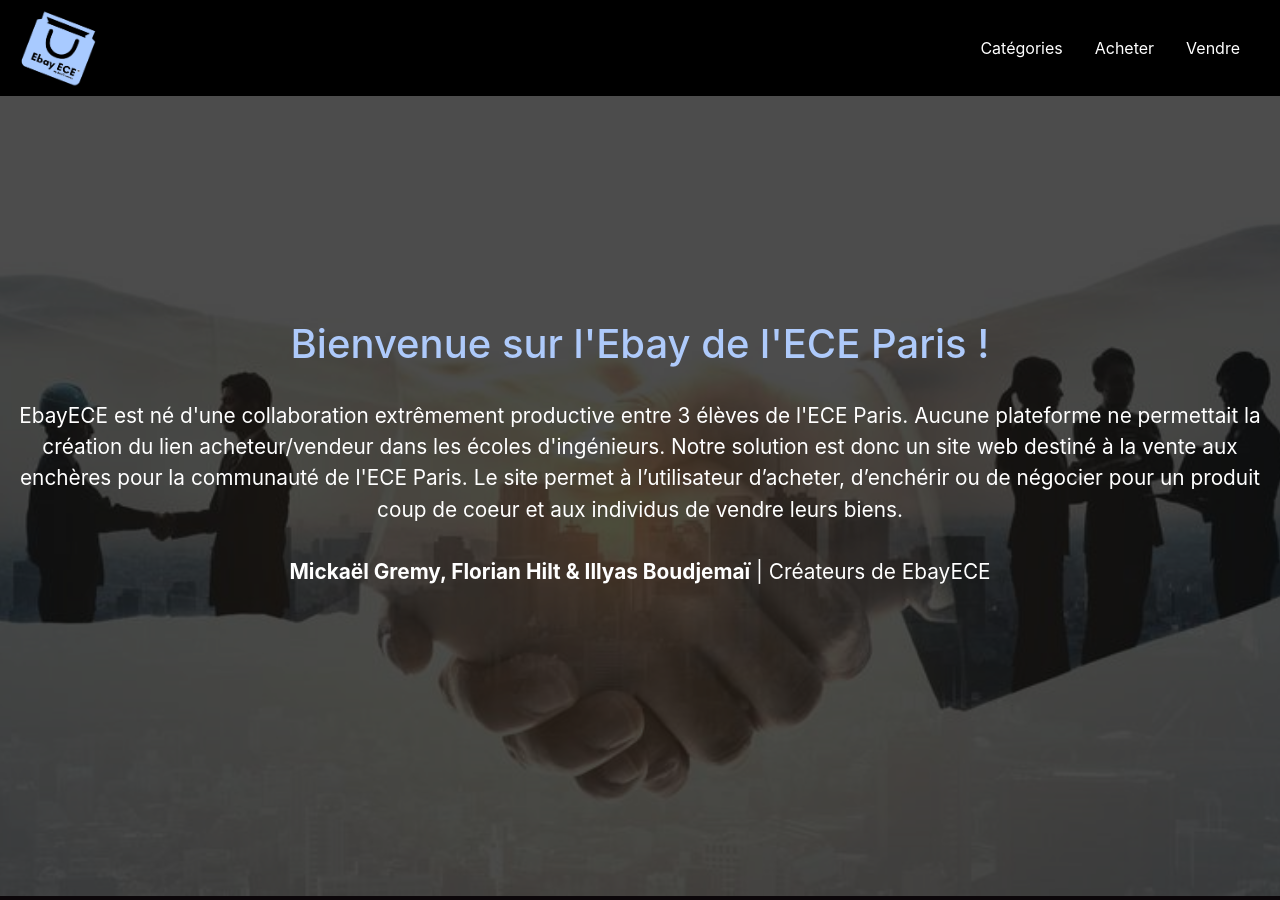
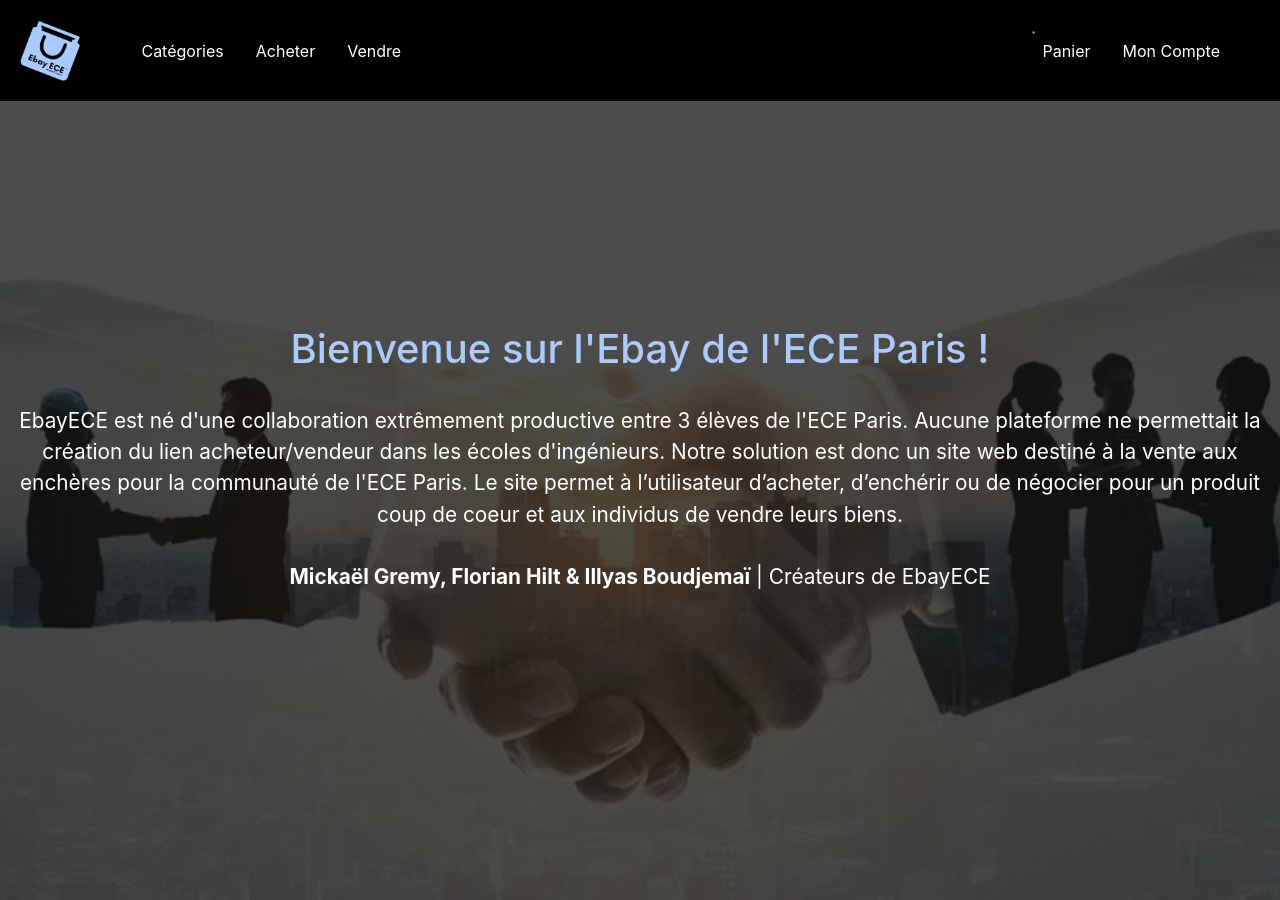
Before and after one commit to MickaelGremy/ProjetPiscine2020, a PHP site: page /home.html in a window 1280 px wide. Shown: the top 900 px of the page. Run offline with PHP 8.4, Linux system fonts and the light colour scheme.

Commit message:
Mise à jour de la navbar

```diff
--- a/home.css
+++ b/home.css
@@ -114,12 +114,55 @@ body
 .nav-link:hover
 {
     color: darkred;
+    border-bottom: 2px solid gold;
 }
 
 .navbar-collapse
 {
+    padding-left: 50px;
+    justify-content: flex-start;
+}
+
+.navbar-end
+{
+    padding-right: 20px;
     justify-content: flex-end;
 }
+
+nav ul{
+    list-style-type: none;
+}
+
+nav a{
+    display: block;
+    padding: 10px 0px;
+    color: black;
+}
+
+nav a:hover
+{
+    color: darkorange;
+    text-decoration: none;
+
+}
+
+.sous
+{
+    display: none;
+    background-color: white;
+    position: absolute;
+    width: auto;
+    z-index: 1000;
+    padding-right: 20px;
+}
+
+.deroulant:hover .sous
+{
+    display: block;
+}
+
+
+
 
 .page-footer
 {
--- a/home.html
+++ b/home.html
@@ -30,16 +30,27 @@
     <body>
 
         <nav class="navbar navbar-expand-md">
-            <img src="EbayECE.jpg" height="80" width="auto">
-            <button class="navbar-toggler navbar-dark" type="button" data-toggle="collapse" data-target="#main-navigation">
-            <span class="navbar-toggler-icon"></span>
-            </button>
+            <a href="home.html" target="_blank"><img src="EbayECE.jpg" height="65" width="auto"></a>
+            <div class="navbar-collapse" id="main-navigation">
+            <ul class="navbar-nav">
+                <li class="nav-item deroulant"><a class="nav-link" href="#">Catégories</a>
+                    <ul class="sous">
+                        <li><a href="#">Ferraille ou trésor</a></li>
+                        <li><a href="#">Bon pour le musée</a></li>
+                        <li><a href="#">Accessoires VIP</a></li>
+                    </ul>
+                </li>
+                <li class="nav-item"><a class="nav-link" href="achat.html">Acheter</a></li>
+                <li class="nav-item"><a class="nav-link" href="vente.html">Vendre</a></li>
+            </ul>
+            </div>
 
-            <div class="collapse navbar-collapse" id="main-navigation">
+
+
+            <div class="navbar-end" id="main-navigation">
             <ul class="navbar-nav">
-                <li class="nav-item"><a class="nav-link" href="#">Catégories</a></li>
-                <li class="nav-item"><a class="nav-link" href="#">Acheter</a></li>
-                <li class="nav-item"><a class="nav-link" href="#">Vendre</a></li>
+                <img src="EbayECE.jpg" height="3" width="auto"><li class="nav-item"><a class="nav-link" href="#">Panier</a></li>
+                <li class="nav-item"><a class="nav-link" href="#">Mon Compte</a></li>
             </ul>
             </div>
         </nav>
```
Also changed, not shown: register.html (+5 -5 lines).
